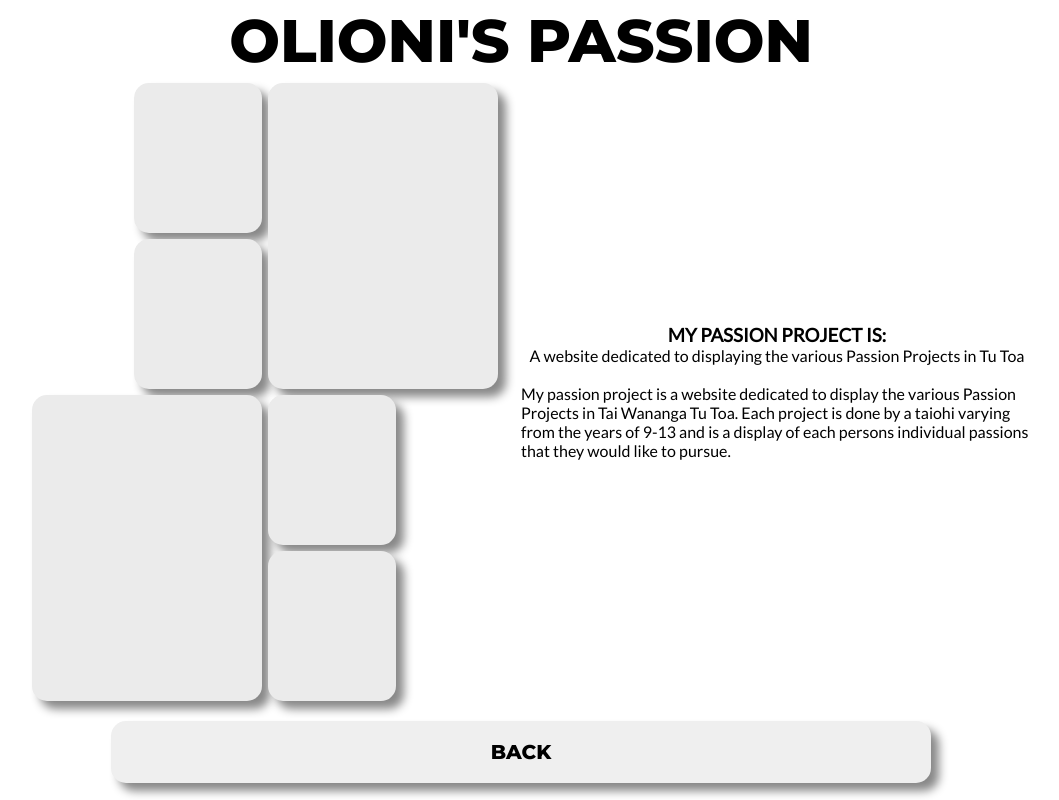
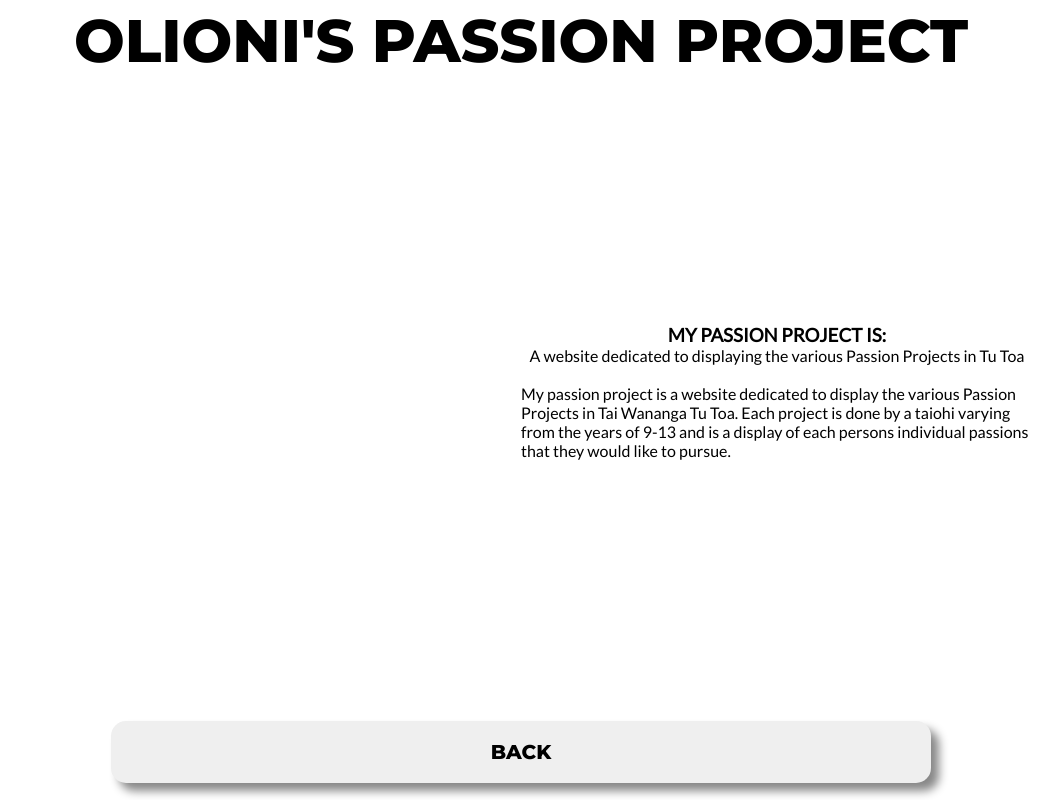
Before and after one commit to olioni/olioni-app, a Vue app: page / in a window 1280 px wide. Both pictures are taken after a click on the element 139 px from the left and 310 px from the top of the page. Shown: the whole page, without its empty margins (119-1178 px from the left). Built offline with nearby package versions, Linux system fonts and the light colour scheme.

Commit message:
checkup init

```diff
--- a/package.json
+++ b/package.json
@@ -8,6 +8,7 @@
     "lint": "vue-cli-service lint"
   },
   "dependencies": {
+    "axios": "^0.27.2",
     "core-js": "^3.6.5",
     "vue": "^3.0.0"
   },
--- a/src/components/projectDashboard.vue
+++ b/src/components/projectDashboard.vue
@@ -2,28 +2,10 @@
   <div class="main">
     <div id="insideWrap">
       <div id="projectTitleWrap">
-        <h1 id="taiohiProjectTitle"> {{ taiohiObj.taiohi.toUpperCase() + "'S PASSION" }}</h1>
+        <h1 id="taiohiProjectTitle"> {{ taiohiObj.taiohi.toUpperCase() + "'S PASSION PROJECT" }}</h1>
       </div>
       <div id="rowWrap">
         <div class="rowWrapChild" id="projectImages">
-          <div class="projectImagesWrap topWrap">
-            <div id="topPhotosColumnWrap" class="projectImagesRows">
-              <div class="photo1" :style="{boxShadow: shadow}"></div>
-              <div class="photo2" :style="{boxShadow: shadow}"></div>
-            </div>
-            <div id="topBigPhotoWrap" class="projectImagesRows">
-              <div class="photo3" :style="{boxShadow: shadow}"></div>
-            </div>
-          </div>
-          <div class="projectImagesWrap bottomWrap">
-            <div id="bottomBigPhotoWrap" class="projectImagesRows">
-              <div class="photo3" :style="{boxShadow: shadow}"></div>
-            </div>
-            <div id="bottomPhotosColumnWrap" class="projectImagesRows">
-              <div class="photo1" :style="{boxShadow: shadow}"></div>
-              <div class="photo2" :style="{boxShadow: shadow}"></div>
-            </div>
-          </div>
         </div>
         <div class="rowWrapChild" id="projectInfoWrap">
           <h3 class="projectInfo">MY PASSION PROJECT IS:</h3>
```
Also changed, not shown: 1 other file (tests, documents, lock files or other folders).
